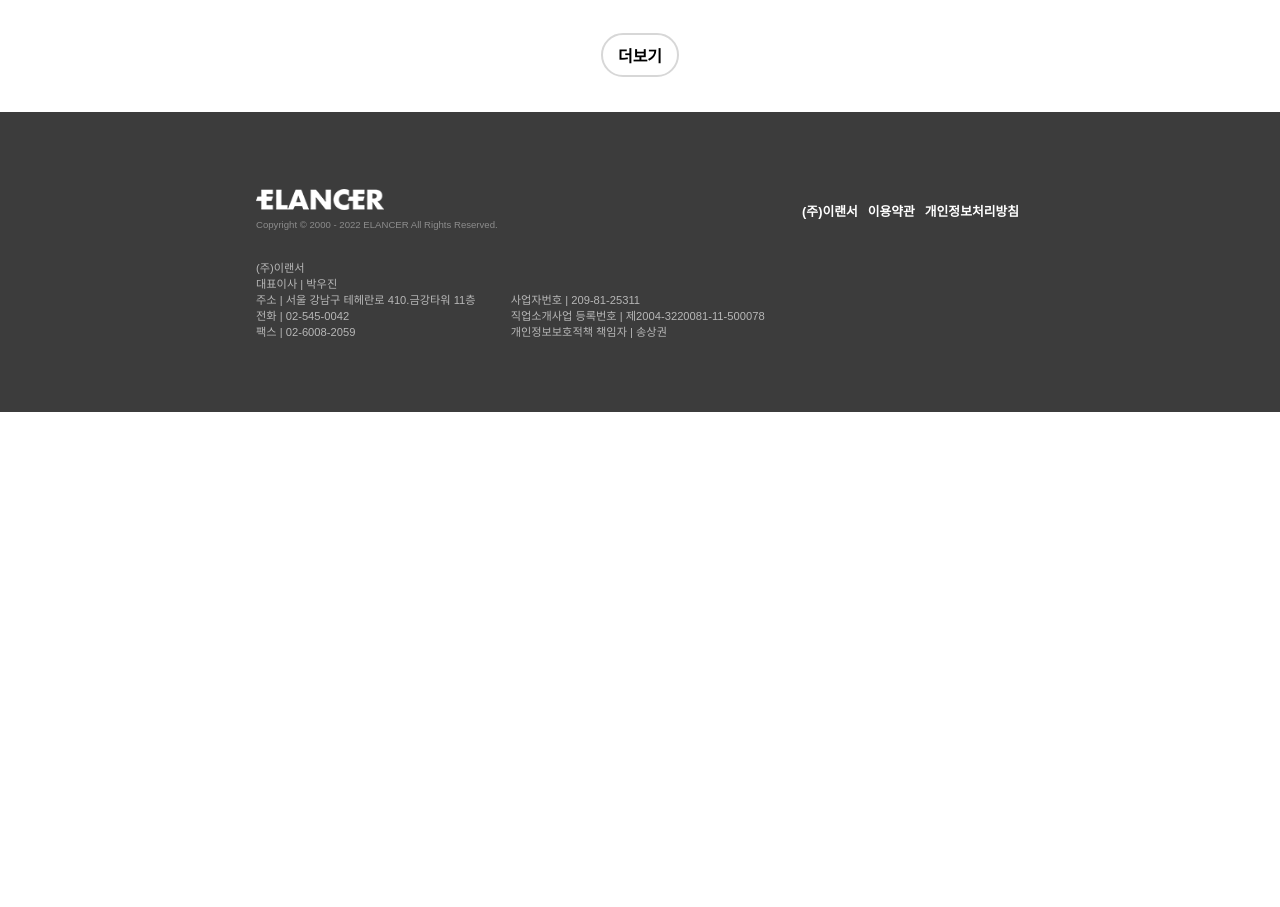
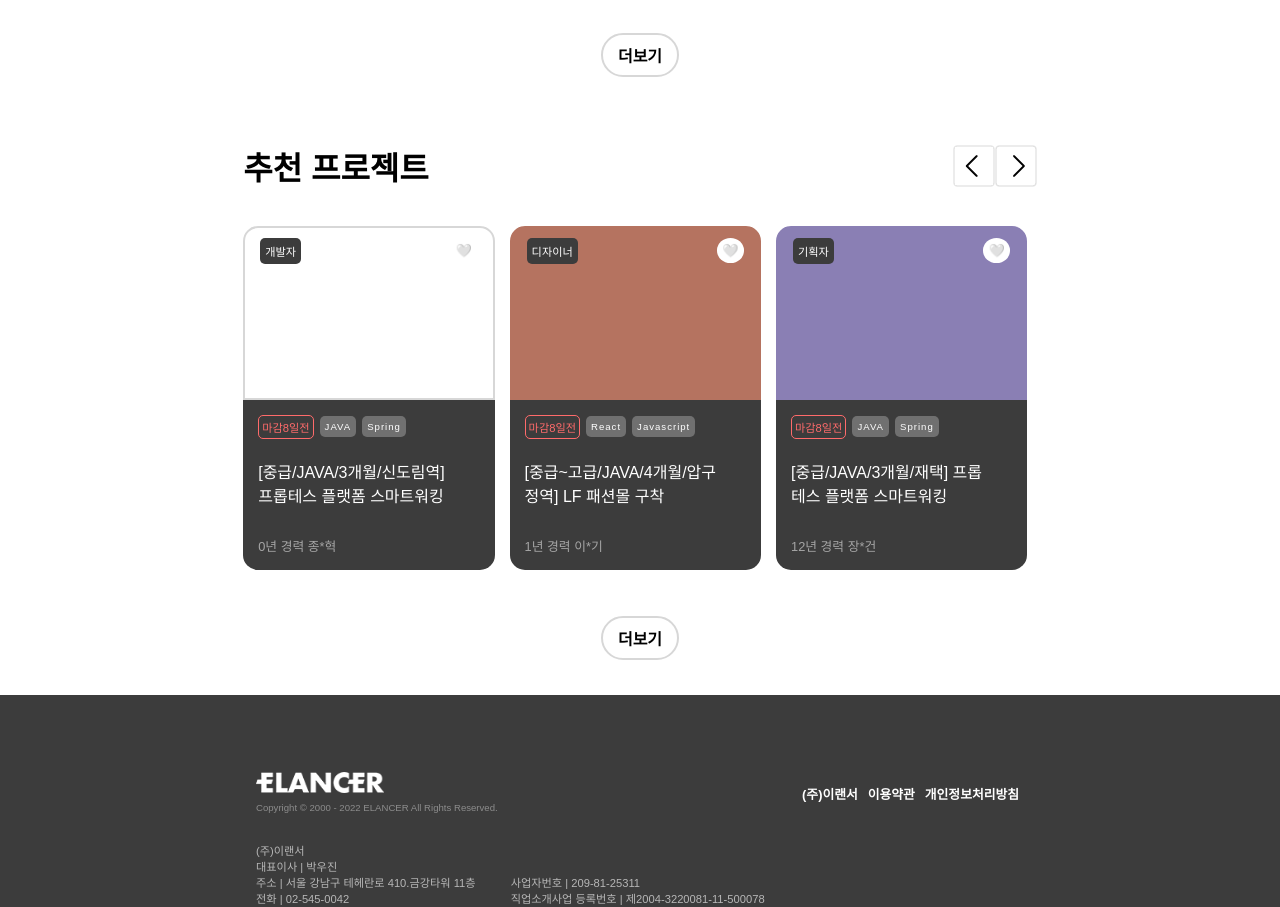
Before and after one commit to sni424/study-clone, a React (Create React App) app: page / in a window 1280 px wide. Shown: the part 2568-3475 px from the top of the page. Before the commit the page ends 2980 px from the top, so only its background shows below. Built offline with nearby package versions, Linux system fonts and the light colour scheme; a web font is replaced by a local one.

Commit message:
recommend free rolling

```diff
--- a/src/components/choice-project/style.js
+++ b/src/components/choice-project/style.js
@@ -35,12 +35,12 @@ export const S = {
     justify-content: center;
     position: absolute;
     margin: 15px 0 0 90%;
-    cursor: pointer;
   `,
   HearDiv: styled.div`
     font-size: 15px;
     color: #9e9e9e;
     text-align: center;
+    cursor: pointer;
   `,
   EcardDiv: styled.div`
     width: 100%;
--- /dev/null
+++ b/src/components/re-freelancer/index.jsx
@@ -0,0 +1,85 @@
+import { useState } from 'react'
+import {S} from './style'
+import left from '../../asset/image/bt-left.png'
+import right from '../../asset/image/bt-right.png'
+import companyLogo from '../../asset/image/company-logo_1.png'
+import samsung from '../../asset/image/samsung.png'
+import cjLogo from '../../asset/image/cj-logo.png'
+import kbLogo from '../../asset/image/kbkookmin.png'
+
+const ReFreelancer = () => {
+
+  const [slideIndex, setSlideIndex] = useState(0);
+  const handleClick = (alt) => {
+    if (alt === 'left') {
+      setSlideIndex(slideIndex > 0 ? slideIndex - 1 : 2);
+    } else {
+      setSlideIndex(slideIndex < 2 ? slideIndex + 1 : 0);
+    }
+  };
+
+  const mapData = [{color:"white", border:"#d7d7d7" , name:"개발자",icon:"🤍",url:`${companyLogo}`,endDay:"마감8일전",language:"JAVA",language2:"Spring",
+  title:"[중급/JAVA/3개월/신도림역] 프롭테스 플랫폼 스마트워킹",subTitle:"0년 경력 종*혁"},
+  {color:"#b57360", border:"#b57360", name:"디자이너",icon:"🤍",url:`${companyLogo}`,endDay:"마감8일전",language:"React",language2:"Javascript",
+  title:"[중급~고급/JAVA/4개월/압구정역] LF 패션몰 구착",subTitle:"1년 경력 이*기"},
+  {color:"#8a7fb4", border:"#8a7fb4", name:"기획자",icon:"🤍",url:`${samsung}`,endDay:"마감8일전",language:"JAVA",language2:"Spring",
+  title:"[중급/JAVA/3개월/재택] 프롭테스 플랫폼 스마트워킹",subTitle:"12년 경력 장*건"},
+  {color:"white", border:"#d7d7d7", name:"퍼블리셔",icon:"🤍",url:`${cjLogo}`,endDay:"마감8일전",language:"JAVA",language2:"Spring",
+  title:"[중급/JAVA/3개월/재택] 프롭테스 플랫폼 스마트워킹",subTitle:"3년 경력 오*혁"},
+  {color:"white", border:"#d7d7d7", name:"개발자",icon:"🤍",url:`${kbLogo}`,endDay:"마감8일전",language:"JAVA",language2:"Spring",
+  title:"[중급/JAVA/3개월/재택] 프롭테스 플랫폼 스마트워킹",subTitle:"0년 경력 김*빈"},
+  {color:"white", border:"#d7d7d7", name:"개발자",icon:"🤍",url:`${companyLogo}`,endDay:"마감8일전",language:"JAVA",language2:"Spring",
+  title:"[중급/JAVA/3개월/재택] 프롭테스 플랫폼 스마트워킹",subTitle:"6년 경력 조*성"},
+  {color:"white", border:"#d7d7d7", name:"개발자",icon:"🤍",url:`${companyLogo}`,endDay:"마감8일전",language:"JAVA",language2:"Spring",
+  title:"[중급/JAVA/3개월/재택] 프롭테스 플랫폼 스마트워킹",subTitle:"6년 경력 조*성"},
+  {color:"white", border:"#d7d7d7", name:"개발자",icon:"🤍",url:`${companyLogo}`,endDay:"마감8일전",language:"JAVA",language2:"Spring",
+  title:"[중급/JAVA/3개월/재택] 프롭테스 플랫폼 스마트워킹",subTitle:"6년 경력 조*성"},
+  {color:"white", border:"#d7d7d7", name:"개발자",icon:"🤍",url:`${companyLogo}`,endDay:"마감8일전",language:"JAVA",language2:"Spring",
+  title:"[중급/JAVA/3개월/재택] 프롭테스 플랫폼 스마트워킹",subTitle:"6년 경력 조*성"},
+]
+
+  return (
+    <S.Container>
+        <S.FirstDiv >
+            <h1>추천 프로젝트</h1>
+            <S.ButtonDiv>
+                <S.Img src={left} alt="left" direction="left" onClick={() => handleClick('left')}/>
+                <S.Img src={right} alt="right" direction="right" onClick={() => handleClick('right')}/>
+            </S.ButtonDiv>
+        </S.FirstDiv>
+        <S.SecondDiv slideIndex={slideIndex}>
+ {mapData.map((item,i) => {
+   return (
+   <S.ProjectDiv key={i}>
+     <S.UpDiv color={item.color} border={item.border}>
+     <S.DivTag>
+     <S.SpanTag >{item.name}</S.SpanTag>
+     <S.HeartBackDiv>
+                    <S.HearDiv>
+                      {item.icon}
+                    </S.HearDiv>
+                  </S.HeartBackDiv>
+     </S.DivTag>
+     </S.UpDiv>
+     <S.DownDiv >
+       <S.DownSmallDiv>
+       <S.BigSpan>
+         <S.MiniSpan>{item.endDay}</S.MiniSpan>
+         <S.MiniSecond>{item.language}</S.MiniSecond>
+         <S.MiniSecond>{item.language2}</S.MiniSecond>
+       </S.BigSpan>
+       <S.TextaTag href='#'>{item.title}</S.TextaTag>
+       <S.Ptag>{item.subTitle}</S.Ptag>
+       </S.DownSmallDiv>
+     </S.DownDiv>
+     </S.ProjectDiv>
+ )})};
+        </S.SecondDiv>
+        <S.LastDiv>
+            <S.LastSpan>더보기</S.LastSpan>
+        </S.LastDiv>
+    </S.Container>
+  )
+}
+
+export default ReFreelancer
--- /dev/null
+++ b/src/components/re-freelancer/style.js
@@ -0,0 +1,141 @@
+import styled from "styled-components";
+
+export const S = {
+  Container: styled.div`
+    width: 100%;
+    margin-top: 45px;
+    overflow-x: hidden;
+  `,
+  FirstDiv: styled.div`
+    display: flex;
+    align-items: center;
+    justify-content: space-between;
+  `,
+  ButtonDiv: styled.div`
+    display: flex;
+    align-items: center;
+    justify-content: center;
+  `,
+  Img: styled.img`
+    cursor: pointer;
+  `,
+  SecondDiv: styled.div`
+    width: 360%;
+    display: flex;
+    align-items: center;
+    justify-content: start;
+    overflow-x: hidden;
+    transition: all 1.5s ease;
+    transform: translateX(${(props) => props.slideIndex * -61}vw);
+  `,
+  ProjectDiv: styled.div`
+    width: 8.8%;
+    height: 340px;
+    border-radius: 8px;
+    margin: 15px 15px 15px 0;
+  `,
+  UpDiv: styled.div`
+    height: 50%;
+    border-top-left-radius: 15px;
+    border-top-right-radius: 15px;
+    background-color: ${(props) => props.color};
+    border: 2px solid ${props=>props.border};
+  `,
+  DownDiv: styled.div`
+    height: 50%;
+    background-color: #3c3c3c;
+    border-bottom-left-radius: 15px;
+    border-bottom-right-radius: 15px;
+    position: relative;
+  `,
+  DivTag: styled.div`
+    display: flex;
+    align-items: center;
+    justify-content: space-between;
+  `,
+  SpanTag: styled.span`
+    color: white;
+    font-size: 0.7rem;
+    padding: 5px;
+    border-radius: 5px;
+    background-color: #3c3c3c;
+    margin: 10px 0 0 15px;
+  `,
+  HeartBackDiv: styled.div`
+    padding: 5px;
+    width: 7%;
+    height: 15px;
+    border-radius: 50%;
+    text-align: center;
+    background-color: white;
+    margin: 10px 15px 0 0;
+    display: flex;
+    align-items: center;
+    justify-content: center;
+    cursor: pointer;
+  `,
+  HearDiv: styled.div`
+    font-size: 13px;
+    text-align: center;
+  `,
+  DownSmallDiv: styled.div`
+    width: 80%;
+    height: 80%;
+    margin: 15px 15px;
+    position: absolute;
+  `,
+  BigSpan: styled.span`
+    display: flex;
+    align-items: center;
+    justify-content: start;
+    margin: 0 auto;
+  `,
+  MiniSpan: styled.span`
+    color: #ff6b6b;
+    border: 1px solid #ff6b6b;
+    border-radius: 5px;
+    font-size: 0.7rem;
+    padding: 3px;
+    margin-right: 6px;
+  `,
+  MiniSecond: styled.span`
+    color: white;
+    background-color: #707070;
+    border-radius: 5px;
+    font-size: 0.6rem;
+    letter-spacing: 1px;
+    padding: 5px;
+    margin-right: 6px;
+  `,
+  TextaTag: styled.a`
+    color: white;
+    text-decoration: none;
+    position: relative;
+    top: 15%;
+  `,
+  Ptag: styled.p`
+    color: #a5a5a5;
+    top: 80%;
+    font-size: 80%;
+    position: absolute;
+  `,
+  LastDiv: styled.div`
+    width: 100%;
+    height: 100%;
+    display: flex;
+    align-items: center;
+    justify-content: center;
+    margin: 35px 0;
+  `,
+  LastSpan: styled.span`
+    border: 2px solid #d7d7d7;
+    border-radius: 25px;
+    padding: 8px 15px;
+    font-weight: 600;
+    cursor: pointer;
+    &:hover {
+      border: 2px solid black;
+      background-color: #d7d7d7;
+    }
+  `,
+};
--- a/src/components/recommend-project/index.jsx
+++ b/src/components/re-project/index.jsx
@@ -38,7 +38,7 @@ const ReProject = () => {
             <h1>추천 프로젝트</h1>
             <S.ButtonDiv>
                 <S.Img src={left} alt="left" direction="left" onClick={() => handleClick('left')}/>
-                <S.Img src={right} alt="right" direction="right" onClick={() => handleClick('left')}/>
+                <S.Img src={right} alt="right" direction="right" onClick={() => handleClick('right')}/>
             </S.ButtonDiv>
         </S.FirstDiv>
         <S.SecondDiv slideIndex={slideIndex}>
--- a/src/components/recommend-project/style.js
+++ b/src/components/re-project/style.js
@@ -81,6 +81,7 @@ export const S = {
     display: flex;
     align-items: center;
     justify-content: center;
+    cursor: pointer;
   `,
   HearDiv: styled.div`
     font-size: 13px;
--- a/src/pages/Main/index.jsx
+++ b/src/pages/Main/index.jsx
@@ -5,8 +5,9 @@ import {S} from "./style";
 import Count from "../../components/count";
 import Footer from "../../components/Footer";
 import Eblock from "../../components/arround-project";
-import ReProject from "../../components/recommend-project";
+import ReProject from "../../components/re-project";
 import ChoiceProject from "../../components/choice-project";
+import ReFreelancer from "../../components/re-freelancer";
 
 const Main = () => {
   return (
@@ -28,6 +29,7 @@ const Main = () => {
       <Eblock />
       <ReProject />
       <ChoiceProject />
+      <ReFreelancer />
       </S.ThirdDiv>
       <Footer />
     </S.Container>
```
